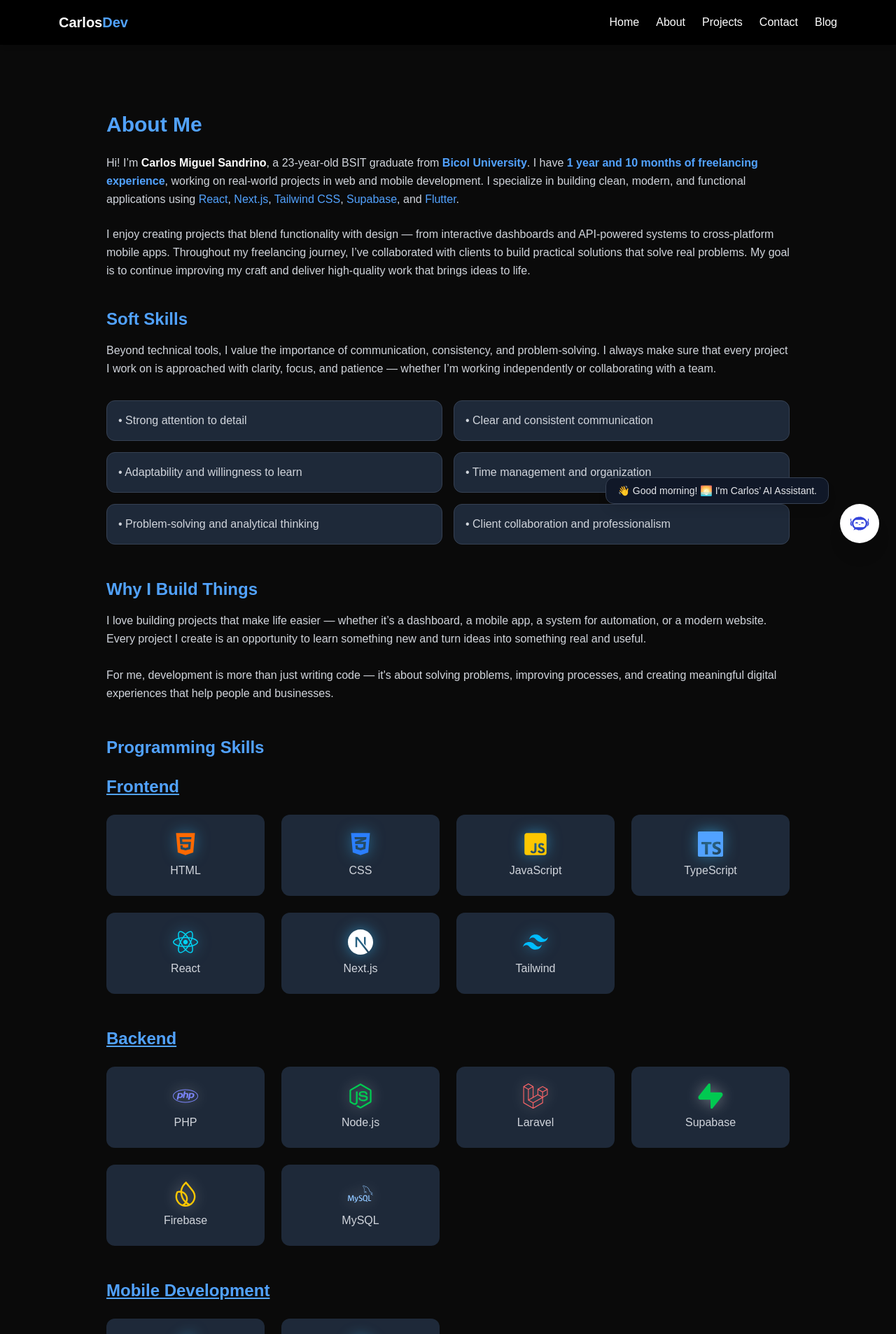
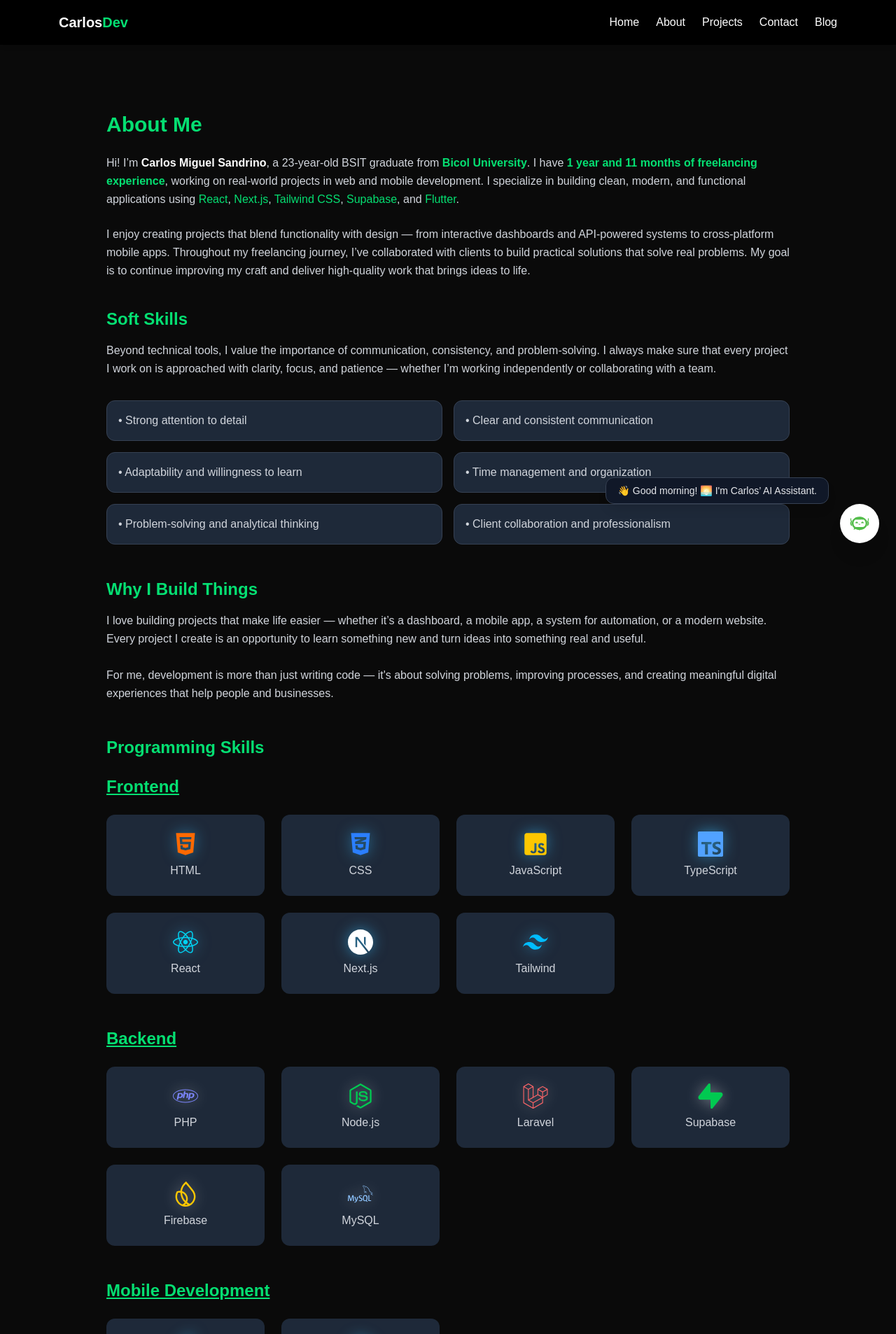
Before and after one commit to Crl0sDEV/Latest-Portfolio-V1, a Next.js app: page /about in a window 1280 px wide. Shown: the top 1906 px of the page at 70% size. Built offline with nearby package versions, Linux system fonts and the light colour scheme.

Commit message:
change color to green, improve color combinations

```diff
--- a/src/app/about/page.js
+++ b/src/app/about/page.js
@@ -33,7 +33,7 @@
     <section className="max-w-5xl mx-auto py-24 px-6">
 
       <Reveal>
-        <h1 className="text-3xl font-bold mb-6 text-blue-400">About Me</h1>
+        <h1 className="text-3xl font-bold mb-6 text-green-400">About Me</h1>
       </Reveal>
 
       <Reveal delay={0.2}>
@@ -43,18 +43,18 @@
             Carlos Miguel Sandrino
           </span>
           , a 23-year-old BSIT graduate from{" "}
-          <span className="text-blue-400 font-semibold">Bicol University</span>.
+          <span className="text-green-400 font-semibold">Bicol University</span>.
           I have{" "}
-          <span className="text-blue-400 font-semibold">
-            1 year and 10 months of freelancing experience
+          <span className="text-green-400 font-semibold">
+            1 year and 11 months of freelancing experience
           </span>
           , working on real-world projects in web and mobile development. I
           specialize in building clean, modern, and functional applications
-          using <span className="text-blue-400">React</span>,{" "}
-          <span className="text-blue-400">Next.js</span>,{" "}
-          <span className="text-blue-400">Tailwind CSS</span>,{" "}
-          <span className="text-blue-400">Supabase</span>, and{" "}
-          <span className="text-blue-400">Flutter</span>.
+          using <span className="text-green-400">React</span>,{" "}
+          <span className="text-green-400">Next.js</span>,{" "}
+          <span className="text-green-400">Tailwind CSS</span>,{" "}
+          <span className="text-green-400">Supabase</span>, and{" "}
+          <span className="text-green-400">Flutter</span>.
         </p>
       </Reveal>
 
@@ -71,7 +71,7 @@
 
       {/* ========= SOFT SKILLS ========= */}
       <Reveal delay={0.5}>
-        <h1 className="text-2xl font-semibold text-blue-400 mb-4">
+        <h1 className="text-2xl font-semibold text-green-400 mb-4">
           Soft Skills
         </h1>
 
@@ -103,7 +103,7 @@
 
       {/* ========= WHY I BUILD THINGS ========= */}
       <Reveal delay={0.6}>
-        <h1 className="text-2xl font-semibold text-blue-400 mt-12 mb-4">
+        <h1 className="text-2xl font-semibold text-green-400 mt-12 mb-4">
           Why I Build Things
         </h1>
 
@@ -121,7 +121,7 @@
       </Reveal>
 
       <Reveal delay={0.4}>
-        <h1 className="text-2xl font-semibold text-blue-400 mb-6">
+        <h1 className="text-2xl font-semibold text-green-400 mb-6">
           Programming Skills
         </h1>
       </Reveal>
@@ -129,7 +129,7 @@
       {/* ========= FRONTEND ========= */}
       <Reveal delay={0.6}>
         <div className="mb-12">
-          <h2 className="text-2xl font-semibold text-blue-400 mb-6 underline">
+          <h2 className="text-2xl font-semibold text-green-400 mb-6 underline">
             Frontend
           </h2>
           <div className="grid grid-cols-2 sm:grid-cols-3 md:grid-cols-4 gap-6 text-gray-300">
@@ -167,7 +167,7 @@
       {/* ========= BACKEND ========= */}
       <Reveal delay={0.8}>
         <div className="mb-12">
-          <h2 className="text-2xl font-semibold text-blue-400 mb-6 underline">
+          <h2 className="text-2xl font-semibold text-green-400 mb-6 underline">
             Backend
           </h2>
           <div className="grid grid-cols-2 sm:grid-cols-3 md:grid-cols-4 gap-6 text-gray-300">
@@ -196,7 +196,7 @@
       {/* ========= MOBILE DEVELOPMENT ========= */}
       <Reveal delay={1.0}>
         <div className="mb-12">
-          <h2 className="text-2xl font-semibold text-blue-400 mb-6 underline">
+          <h2 className="text-2xl font-semibold text-green-400 mb-6 underline">
             Mobile Development
           </h2>
           <div className="grid grid-cols-2 sm:grid-cols-3 md:grid-cols-4 gap-6 text-gray-300">
@@ -221,7 +221,7 @@
       {/* ========= TOOLS ========= */}
       <Reveal delay={1.2}>
         <div>
-          <h2 className="text-2xl font-semibold text-blue-400 mb-6 underline">
+          <h2 className="text-2xl font-semibold text-green-400 mb-6 underline">
             Tools & Others
           </h2>
           <div className="grid grid-cols-2 sm:grid-cols-3 md:grid-cols-4 gap-6 text-gray-300">
--- a/src/app/contact/page.js
+++ b/src/app/contact/page.js
@@ -11,15 +11,11 @@
   return (
     <section className="relative w-full min-h-screen py-24 px-4 md:px-8 bg-black text-white flex flex-col items-center overflow-hidden">
 
-      {/* Background Ambience */}
-      <div className="absolute top-[-20%] left-[-10%] w-[500px] h-[500px] bg-blue-900/20 rounded-full blur-[120px] pointer-events-none" />
-      <div className="absolute bottom-[-20%] right-[-10%] w-[500px] h-[500px] bg-cyan-900/20 rounded-full blur-[120px] pointer-events-none" />
-
       {/* Header Text */}
       <div className="relative z-10 text-center mb-12">
         <Reveal>
           <h1 className="text-3xl font-bold mb-6">
-            Let&apos;s <span className="text-transparent bg-clip-text bg-linear-to-r from-blue-400 to-cyan-300">Connect</span>
+            Let&apos;s <span className="text-transparent bg-clip-text bg-green-400">Connect</span>
           </h1>
         </Reveal>
 
--- a/src/app/projects/page.js
+++ b/src/app/projects/page.js
@@ -63,7 +63,7 @@
     <section className="max-w-6xl mx-auto py-24 px-6" id="projects">
 
       <Reveal>
-        <h1 className="text-3xl font-bold mb-8 text-center text-blue-400">Projects</h1>
+        <h1 className="text-3xl font-bold mb-8 text-center text-green-400">Projects</h1>
       </Reveal>
 
       <Reveal delay={0.2}>
@@ -97,8 +97,8 @@
             href="https://github.com/Crl0sDEV"
             target="_blank"
             className="inline-flex items-center gap-3 px-6 py-3 rounded-xl
-            border border-blue-500/40 text-blue-400 hover:bg-blue-500/10
-            transition-all backdrop-blur-md shadow-[0_0_15px_rgba(59,130,246,0.2)]"
+            border border-green-500/40 text-green-400 hover:bg-green-500/10
+            transition-all backdrop-blur-md shadow-[0_0_15px_rgba(74,222,128,0.5)]"
           >
             More Projects in my GitHub →
           </a>
--- a/src/components/AIWidget.jsx
+++ b/src/components/AIWidget.jsx
@@ -97,7 +97,7 @@
       {/* FLOATING BUTTON */}
       <button
         onClick={handleOpen}
-        className="fixed bottom-4 right-4 md:bottom-6 md:right-6 bg-white text-blue-600 w-14 h-14 rounded-full shadow-xl flex items-center justify-center hover:bg-blue-700 transition-all z-50 overflow-hidden p-3"
+        className="fixed bottom-4 right-4 md:bottom-6 md:right-6 bg-white text-green-600 w-14 h-14 rounded-full shadow-xl flex items-center justify-center hover:bg-green-700 transition-all z-50 overflow-hidden p-3"
       >
         {isOpen ? (
           <svg
@@ -146,7 +146,7 @@
             : "opacity-0 pointer-events-none translate-y-5"
         }`}
       >
-        <h2 className="text-blue-400 font-bold text-lg mb-3 flex items-center gap-2">
+        <h2 className="text-green-400 font-bold text-lg mb-3 flex items-center gap-2">
           <img src="/chatbot.svg" alt="Bot" className="w-6 h-6" />
           AI Chat Assistant
         </h2>
@@ -157,7 +157,7 @@
               key={i}
               className={`p-2 rounded-lg max-w-[90%] text-sm md:text-base ${
                 msg.role === "user"
-                  ? "bg-blue-600 text-white ml-auto"
+                  ? "bg-green-600 text-white ml-auto"
                   : "bg-gray-800 text-gray-200"
               }`}
             >
@@ -187,12 +187,12 @@
             value={input}
             onChange={(e) => setInput(e.target.value)}
             onKeyDown={(e) => e.key === "Enter" && sendMessage()}
-            className="flex-1 px-3 py-2 bg-black border border-gray-700 rounded-lg text-white text-sm md:text-base focus:outline-none focus:border-blue-500 transition-colors"
+            className="flex-1 px-3 py-2 bg-black border border-gray-700 rounded-lg text-white text-sm md:text-base focus:outline-none focus:border-green-500 transition-colors"
             placeholder="Ask something..."
           />
           <button
             onClick={sendMessage}
-            className="px-3 py-2 bg-blue-600 rounded-lg text-white hover:bg-blue-700 text-sm md:text-base flex items-center justify-center transition-colors"
+            className="px-3 py-2 bg-green-600 rounded-lg text-white hover:bg-green-700 text-sm md:text-base flex items-center justify-center transition-colors"
           >
             <svg
               xmlns="http://www.w3.org/2000/svg"
--- a/src/components/EmailCard.jsx
+++ b/src/components/EmailCard.jsx
@@ -17,10 +17,10 @@
     <Reveal delay={0.3}>
       <div className="h-full bg-zinc-900/50 backdrop-blur-md border border-white/10 p-8 rounded-2xl flex flex-col justify-center items-center text-center shadow-xl relative overflow-hidden group">
 
-        <div className="absolute inset-0 bg-linear-to-br from-blue-500/10 to-transparent opacity-0 group-hover:opacity-100 transition-opacity duration-500 pointer-events-none" />
+        <div className="absolute inset-0 bg-linear-to-br from-green-500/10 to-transparent opacity-0 group-hover:opacity-100 transition-opacity duration-500 pointer-events-none" />
 
         <div className="relative z-10 flex flex-col items-center w-full">
-            <div className="w-20 h-20 bg-blue-500/20 rounded-full flex items-center justify-center text-blue-400 text-4xl mb-6 group-hover:scale-110 transition-transform duration-300">
+            <div className="w-20 h-20 bg-green-500/20 rounded-full flex items-center justify-center text-green-400 text-4xl mb-6 group-hover:scale-110 transition-transform duration-300">
             <FaEnvelope />
             </div>
 
@@ -33,7 +33,7 @@
             <a
                 href={`mailto:${email}`}
 
-                className="cursor-pointer min-w-[140px] flex justify-center items-center px-6 py-2.5 bg-blue-600 hover:bg-blue-500 text-white font-semibold rounded-full transition-all shadow-lg shadow-blue-500/25 active:scale-95"
+                className="cursor-pointer min-w-[140px] flex justify-center items-center px-6 py-2.5 bg-green-600 hover:bg-green-500 text-white font-semibold rounded-full transition-all shadow-lg shadow-green-500/25 active:scale-95"
             >
                 Send Email
             </a>
--- a/src/components/Navbar.jsx
+++ b/src/components/Navbar.jsx
@@ -16,7 +16,7 @@
     >
       <div className="max-w-6xl mx-auto px-5 flex justify-between items-center h-16">
         <h1 className="text-xl font-bold">
-          Carlos<span className="text-blue-400">Dev</span>
+          Carlos<span className="text-green-400">Dev</span>
         </h1>
 
         <div className="hidden md:flex space-x-6">
@@ -28,7 +28,7 @@
             >
               <Link
                 href={link === "Home" ? "/" : `/${link.toLowerCase()}`}
-                className="hover:text-blue-400"
+                className="hover:text-green-400"
               >
                 {link}
               </Link>
@@ -48,7 +48,7 @@
               key={link}
               href={link === "Home" ? "/" : `/${link.toLowerCase()}`}
               onClick={() => setIsOpen(false)}
-              className="hover:text-blue-400"
+              className="hover:text-green-400"
             >
               {link}
             </Link>
--- a/src/components/SocialLinks.jsx
+++ b/src/components/SocialLinks.jsx
@@ -48,7 +48,7 @@
             href={social.url}
             target="_blank"
             rel="noopener noreferrer"
-            className="group relative bg-zinc-900/50 backdrop-blur-sm border border-white/10 p-6 rounded-2xl flex flex-col items-center hover:bg-white/5 transition-all hover:-translate-y-1 hover:border-blue-500/30 shadow-lg"
+            className="group relative bg-zinc-900/50 backdrop-blur-sm border border-white/10 p-6 rounded-2xl flex flex-col items-center hover:bg-white/5 transition-all hover:-translate-y-1 hover:border-green-500/30 shadow-lg"
           >
             <div className={`text-4xl mb-3 transition-colors duration-300 text-gray-400 ${social.color}`}>
               {social.icon}
--- a/src/components/VisitorCounter.jsx
+++ b/src/components/VisitorCounter.jsx
@@ -45,7 +45,7 @@
       transition={{ delay: 1 }}
       className="mt-12 flex items-center gap-2 px-4 py-1.5 rounded-full bg-white/5 border border-white/10 text-gray-400 text-sm backdrop-blur-md"
     >
-      <FaEye className="text-blue-400" />
+      <FaEye className="text-green-400" />
       <span>
         <strong className="text-white">{count.toLocaleString()}</strong> Visitors
       </span>
```
Also changed, not shown: src/app/blog/page.js (+1 -8 lines), src/app/page.js (+11 -11 lines), src/components/BlogCard.jsx (+9 -9 lines), src/components/ProjectCard.jsx (+4 -4 lines), public/chatbot.svg.
